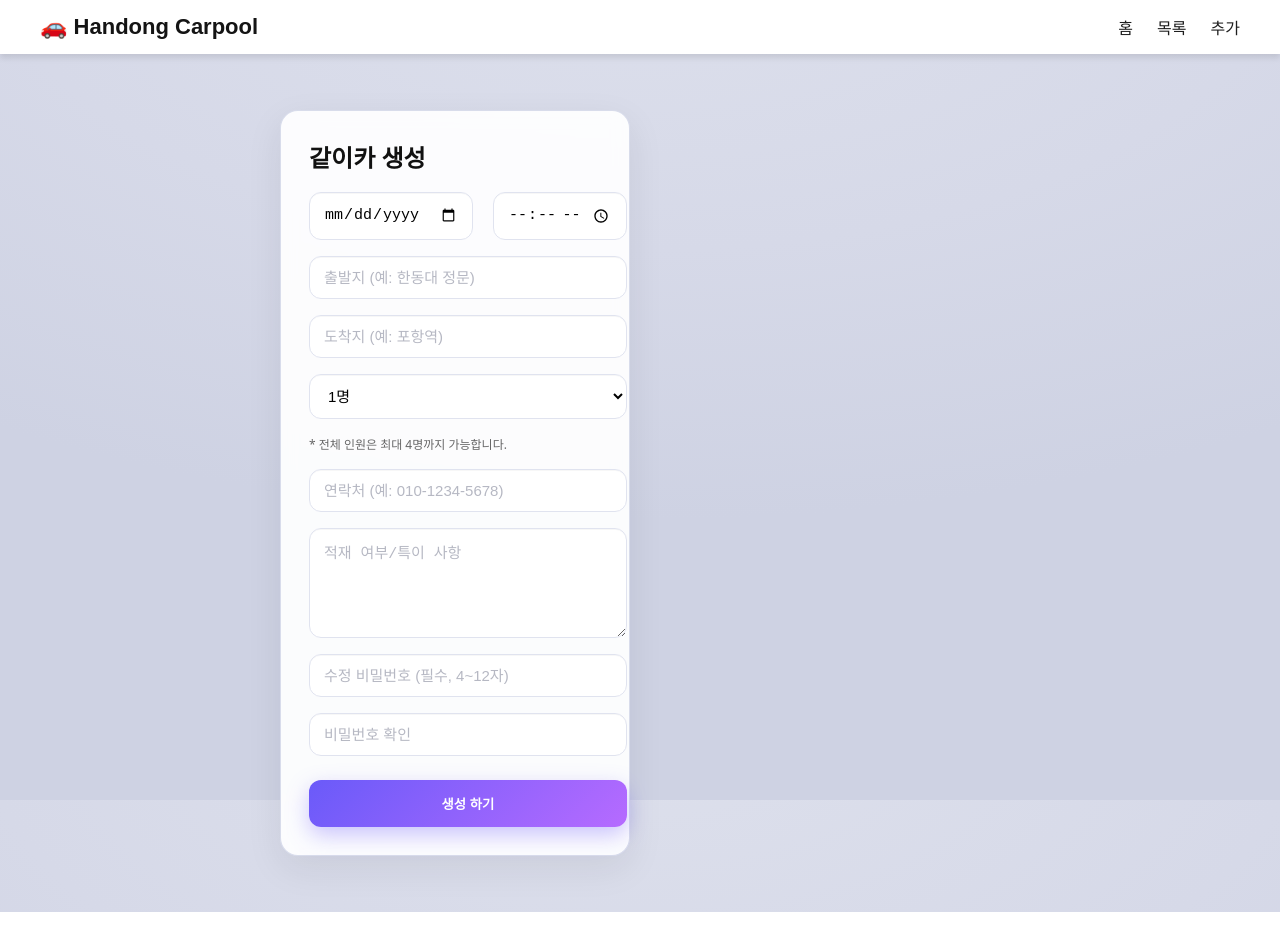
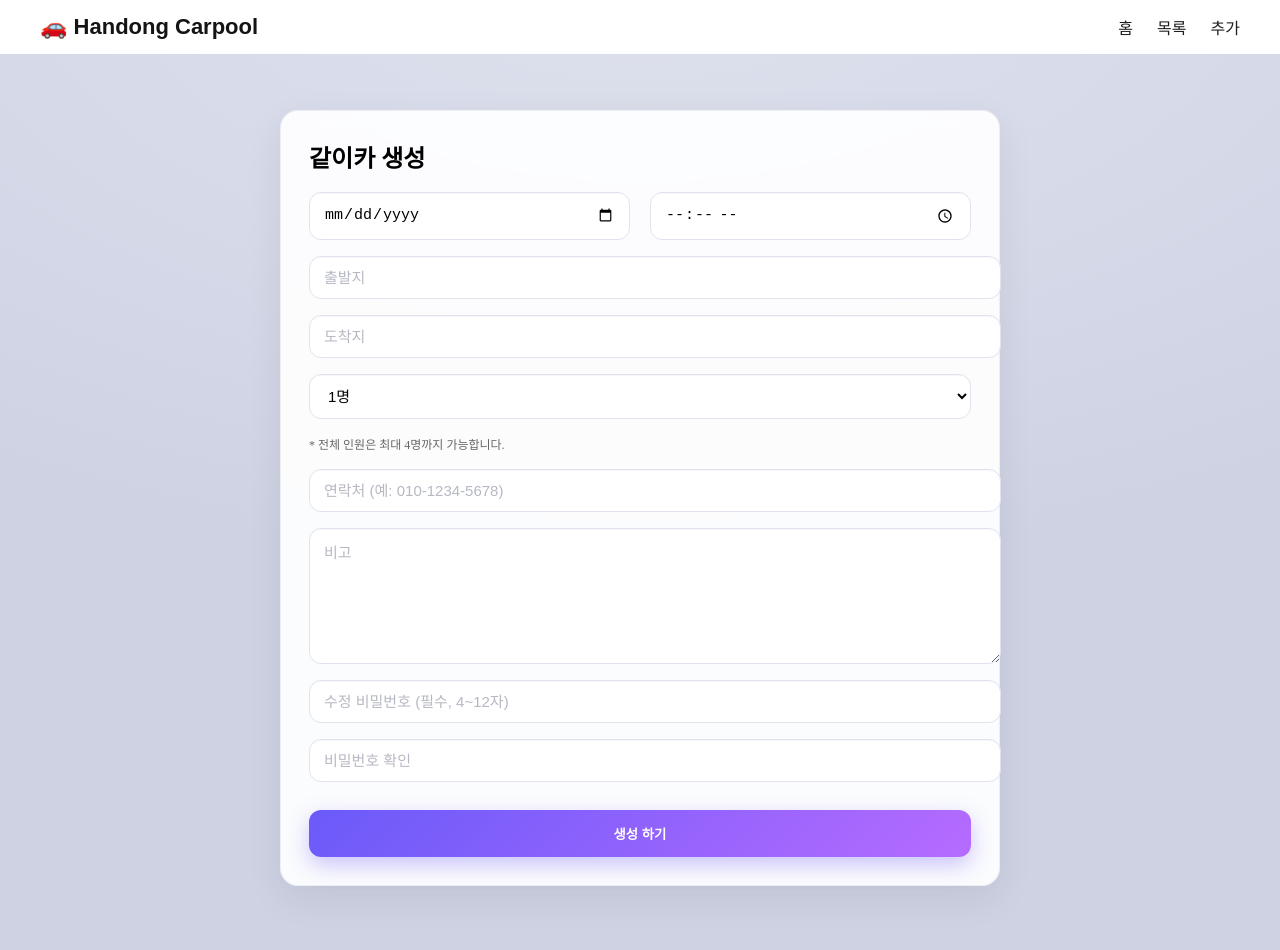
Before and after one commit to zzuniy/HandongCar_my, a React (Create React App) app: page /create in a window 1280 px wide. Shown: the top 950 px of the page. Before the commit the page ends 912 px from the top, so only its background shows below. Built offline with nearby package versions, Linux system fonts and the light colour scheme; no server answers.

Commit message:
css fixed to module & jueun pages

```diff
--- a/src/App.jsx
+++ b/src/App.jsx
@@ -5,7 +5,6 @@ import DetailPage from './pages/detail';
 import CreatePage from './pages/create';
 import UpdatePage from './pages/update';
 import MainLayout from './Layouts/MainLayout';
-import "./assets/dayeon_ui.css";
 
 export default function App() {
   return (
--- a/src/assets/dayeon_ui.css
+++ /dev/null
@@ -1,139 +0,0 @@
-:root{
-  /* Brand */
-  --brand-grad: linear-gradient(135deg,#6a5af9,#b66bff);
-  --brand-1:#6a5af9;
-
-  /* Base */
-  --page-bg:#f7f8fb;
-  --card-bg:rgba(255,255,255,.8);
-  --card-border:rgba(255,255,255,.65);
-  --text-1:#111; --text-2:#666;
-  --border:#e9e9ef;
-  --radius:18px;
-  --shadow:0 12px 36px rgba(22,24,35,.08);
-}
-
-html,body,#root{height:100%}
-body{
-  margin:0;
-  background:var(--page-bg);
-  font-family:system-ui,-apple-system,"Segoe UI",Roboto,"Noto Sans KR",sans-serif;
-  color:var(--text-1);
-}
-
-/* layout */
-.page{
-  min-height:100dvh;
-  display:flex;
-  align-items:flex-start;
-  justify-content:center;
-  padding:56px 16px;
-}
-.container{
-  width:100%;
-  max-width:720px;
-}
-.card{
-  background:var(--card-bg);
-  backdrop-filter:blur(10px);
-  -webkit-backdrop-filter:blur(10px);
-  border:1px solid var(--card-border);
-  border-radius:var(--radius);
-  box-shadow:var(--shadow);
-  padding:28px;
-}
-
-/* heading */
-h1{margin:0 0 18px;font-size:24px}
-
-/* form */
-.form{display:grid;gap:16px}
-.row-2{
-  display:grid;
-  grid-template-columns:1fr 1fr;
-  gap:18px;
-}
-
-/* fields */
-.input,.select,.textarea{
-  width:100%;
-  border:1px solid var(--border);
-  border-radius:12px;
-  padding:12px 14px;
-  font-size:15px;
-  background:#fff;
-  outline:none;
-  box-shadow:0 1px 0 rgba(0,0,0,.02) inset;
-}
-.textarea{min-height:110px;resize:vertical}
-.input::placeholder,.textarea::placeholder{color:#b6b8c3}
-
-.hint{font-size:12px;color:var(--text-2)}
-
-/* actions */
-.actions{margin-top:8px}
-.button{
-  width:100%;
-  border:none;
-  border-radius:12px;
-  padding:14px;
-  color:#fff;
-  font-weight:700;
-  cursor:pointer;
-  transition:transform .03s ease,filter .15s ease;
-}
-.button:active{transform:translateY(1px)}
-.btn-gradient{
-  background:var(--brand-grad);
-  box-shadow:0 8px 22px rgba(106,90,249,.35);
-}
-.btn-gradient:hover{filter:brightness(1.02)}
-
-/* 전역 박스 사이징 */
-*,
-*::before,
-*::after { box-sizing: border-box; }
-
-/* 카드 배경을 살짝 더 흐리게(인풋과 구분) */
-.card {
-  background: rgba(255,255,255,.92);  /* 기존 .80 → .92로 */
-  backdrop-filter: blur(8px);
-  -webkit-backdrop-filter: blur(8px);
-  border: 1px solid rgba(230,232,240,.7);
-}
-
-/* 행 2개 레이아웃: flex로 전환 + 간격 키우기 */
-.row-2 {
-  display: flex;                /* grid → flex */
-  gap: 20px;                    /* 간격 확실히 */
-}
-.row-2 > * { flex: 1; }
-
-/* 인풋 대비 강화 (경계선/그림자) */
-.input, .select, .textarea {
-  background: #fff;
-  border: 1px solid #e0e3ef;    /* 조금 더 진한 회색 */
-  box-shadow: 0 1px 0 rgba(0,0,0,.03) inset;
-}
-
-/* 포커스시 경계 강조 */
-.input:focus, .select:focus, .textarea:focus {
-  border-color: #c8ccf5;
-  outline: 0;
-  box-shadow: 0 0 0 3px rgba(106,90,249,.12);
-}
-
-/* 카드 좌우/상하 여백도 살짝 조정 */
-.page { padding: 56px 20px; }
-.container { max-width: 720px; }
-
-:root { --danger:#c03737; }
-.hint.error { color: var(--danger); }
-
-body{
-  /* 기존 background 지우고 아래로 교체 */
-  background:
-    radial-gradient(1200px 600px at 50% -10%, #dde0ec, #d6d9e8 55%, #ced2e3 100%);
-}
-
-.card{ border-color: rgba(210,214,232,.85); }
--- /dev/null
+++ b/src/assets/styles/dayeon.module.css
@@ -0,0 +1,67 @@
+/* src/assets/styles/Dayeon.module.css */
+/* 전역(:root, body) 없음 — 오직 이 모듈을 import한 컴포넌트에만 영향 */
+
+.page{
+  min-height:100dvh;
+  display:flex;
+  align-items:flex-start;
+  justify-content:center;
+  padding:56px 20px;
+  /* 배경은 이 페이지에서만 보이게 */
+  background: radial-gradient(1200px 600px at 50% -10%, #dde0ec, #d6d9e8 55%, #ced2e3 100%);
+}
+.container{ width:100%; max-width:720px; }
+.card{
+  background: rgba(255,255,255,.92);
+  backdrop-filter: blur(8px);
+  -webkit-backdrop-filter: blur(8px);
+  border: 1px solid rgba(230,232,240,.7);
+  border-radius: 18px;
+  box-shadow: 0 12px 36px rgba(22,24,35,.08);
+  padding: 28px;
+}
+h1{ margin:0 0 18px; font-size:24px; }
+
+.form{ display:grid; gap:16px; }
+.row2{ display:flex; gap:20px; }
+.row2 > * { flex:1; }
+
+.input,.select,.textarea{
+  width:100%;
+  border:1px solid #e0e3ef;
+  border-radius:12px;
+  padding:12px 14px;
+  font-size:15px;
+  background:#fff;
+  outline:none;
+  box-shadow:0 1px 0 rgba(0,0,0,.03) inset;
+}
+.textarea{ min-height:110px; resize:vertical; }
+.input::placeholder,.textarea::placeholder{ color:#b6b8c3; }
+
+.input:focus,.select:focus,.textarea:focus{
+  border-color:#c8ccf5;
+  box-shadow:0 0 0 3px rgba(106,90,249,.12);
+  outline:0;
+}
+
+.hint{ font-size:12px; color:#666; }
+.hintError{ color:#c03737; }
+
+.actions{ margin-top:12px; }
+.button{
+  width:100%;
+  border:none;
+  border-radius:12px;
+  padding:14px;
+  color:#fff;
+  font-weight:700;
+  cursor:pointer;
+  transition: transform .03s ease, filter .15s ease;
+}
+.button:active{ transform: translateY(1px); }
+.btnGradient{
+  background: linear-gradient(135deg,#6a5af9,#b66bff);
+  box-shadow: 0 8px 22px rgba(106,90,249,.35);
+}
+.btnGradient:hover{ filter:brightness(1.02); }
--- a/src/assets/styles/ui.css
+++ /dev/null
@@ -1,81 +0,0 @@
-/* src/assets/dayeon_ui.css */
-:root {
-  --bg-grad: linear-gradient(135deg, #6a5af9, #b66bff);
-  --card-bg: #fff;
-  --text-1: #111;
-  --text-2: #666;
-  --border: #eee;
-  --primary: #7a6bff;
-  --primary-strong: #6a5af9;
-  --radius: 16px;
-  --shadow: 0 10px 30px rgba(0,0,0,.08);
-}
-
-html, body, #root {
-  height: 100%;
-}
-body {
-  margin: 0;
-  background: var(--bg-grad);
-  font-family: system-ui, -apple-system, "Segoe UI", Roboto, "Noto Sans KR", sans-serif;
-  color: var(--text-1);
-}
-
-.container {
-  max-width: 720px;
-  margin: 48px auto;
-  padding: 0 16px;
-}
-
-.card {
-  background: var(--card-bg);
-  border-radius: var(--radius);
-  box-shadow: var(--shadow);
-  padding: 28px;
-}
-
-h1 {
-  margin: 0 0 16px;
-  font-size: 24px;
-}
-
-.form {
-  display: grid;
-  gap: 12px;
-}
-
-.row-2 {
-  display: grid;
-  grid-template-columns: 1fr 1fr;
-  gap: 12px;
-}
-
-.input, .select, .textarea, .button {
-  width: 100%;
-  border-radius: 12px;
-  border: 1px solid var(--border);
-  padding: 12px 14px;
-  font-size: 15px;
-  outline: none;
-  background: #fff;
-}
-
-.textarea { min-height: 110px; resize: vertical; }
-
-.hint { font-size: 12px; color: var(--text-2); }
-
-.button {
-  background: var(--primary);
-  color: #fff;
-  border: none;
-  padding: 14px;
-  font-weight: 600;
-  cursor: pointer;
-}
-.button:hover { background: var(--primary-strong); }
-
-.toolbar { display:flex; justify-content:flex-end; margin-top: 8px; }
-.badge {
-  display:inline-block; padding: 4px 10px; border:1px solid var(--border);
-  border-radius: 999px; font-size: 12px; color: var(--text-2);
-}
--- a/src/pages/create.jsx
+++ b/src/pages/create.jsx
@@ -1,106 +1,82 @@
 import { useState } from "react";
 import { createPost } from "../api";
 import { useNavigate } from "react-router-dom";
+import styles from "../assets/styles/dayeon.module.css";
 
 const INIT = {
-  date: "", time: "",
-  start_point: "", destination: "",
-  total_people: 1,
-  host_phone: "",
-  note: "",
-  current_people: 0,
-  status: "모집 중",
-  total_time: "",
-  created_at: new Date().toISOString(),
-  joined: false
+  date:"", time:"",
+  start_point:"", destination:"",
+  total_people:1, host_phone:"",
+  note:"", current_people:0,
+  status:"모집 중", total_time:"",
+  created_at:new Date().toISOString(), joined:false,
 };
 
 export default function CreatePage(){
   const [form, setForm] = useState(INIT);
   const [pw, setPw] = useState("");
   const [pw2, setPw2] = useState("");
-  const [err, setErr] = useState("");
   const nav = useNavigate();
 
-  const onChange = (e) => {
-    const { name, value } = e.target;
-    const v = name.includes("people") ? Number(value) : value;
-    setForm(f => ({ ...f, [name]: v }));
+  const onChange = (e)=>{
+    const {name, value} = e.target;
+    setForm(f => ({...f, [name]: name.includes("people") ? Number(value) : value}));
   };
 
-  const onSubmit = async (e) => {
+  const onSubmit = async (e)=>{
     e.preventDefault();
-    setErr("");
 
-    // 필수값 체크
     const req = ["date","time","start_point","destination","total_people","host_phone"];
     const miss = req.filter(k => !String(form[k]).trim());
-    if (miss.length) return setErr("필수 항목을 모두 입력하세요.");
+    if (miss.length) return alert("필수 항목을 모두 입력하세요.");
 
-    // 비밀번호 규칙
-    if (!pw.trim()) return setErr("비밀번호를 입력하세요.");
-    if (pw.length < 4 || pw.length > 12) return setErr("비밀번호는 4~12자입니다.");
-    if (pw !== pw2) return setErr("비밀번호가 일치하지 않습니다.");
+    const phoneOk = /^01[016789]-?\d{3,4}-?\d{4}$/.test(form.host_phone);
+    if (!phoneOk) return alert("연락처 형식을 확인하세요. 예) 010-1234-5678");
 
-    const payload = { ...form, password: pw };
+    if (!pw.trim()) return alert("비밀번호를 입력하세요.");
+    if (pw.length < 4 || pw.length > 12) return alert("비밀번호는 4~12자입니다.");
+    if (pw !== pw2) return alert("비밀번호가 일치하지 않습니다.");
 
-    try {
-      const res = await createPost(payload);
+    try{
+      const res = await createPost({...form, password: pw});
       const newId = res?.data?.id;
-      alert("생성 완료. 비밀번호가 설정되었습니다.");
+      alert("게시글이 생성되었습니다!");
       if (newId) nav(`/update/${newId}`);
-    } catch (err) {
+    }catch(err){
       console.error("[POST ERROR]", err?.config?.baseURL + err?.config?.url, err?.response?.status, err?.response?.data);
       alert("생성에 실패했습니다. 콘솔을 확인하세요.");
     }
   };
 
   return (
-    <div className="page">
-      <div className="container">
-        <div className="card">
+    <div className={styles.page}>
+      <div className={styles.container}>
+        <div className={styles.card}>
           <h1>같이카 생성</h1>
 
-          <form className="form" onSubmit={onSubmit}>
-            <div className="row-2">
-              <input className="input" type="date" name="date" value={form.date} onChange={onChange} />
-              <input className="input" type="time" name="time" value={form.time} onChange={onChange} />
+          <form className={styles.form} onSubmit={onSubmit}>
+            <div className={styles.row2}>
+              <input className={styles.input} type="date" name="date" value={form.date} onChange={onChange}/>
+              <input className={styles.input} type="time" name="time" value={form.time} onChange={onChange}/>
             </div>
 
-            <input className="input" name="start_point" placeholder="출발지 (예: 한동대 정문)" value={form.start_point} onChange={onChange} />
-            <input className="input" name="destination" placeholder="도착지 (예: 포항역)" value={form.destination} onChange={onChange} />
+            <input className={styles.input} name="start_point" placeholder="출발지" value={form.start_point} onChange={onChange}/>
+            <input className={styles.input} name="destination" placeholder="도착지" value={form.destination} onChange={onChange}/>
 
-            <select className="select" name="total_people" value={form.total_people} onChange={onChange}>
-              <option value={1}>1명</option>
-              <option value={2}>2명</option>
-              <option value={3}>3명</option>
-              <option value={4}>4명</option>
+            <select className={styles.select} name="total_people" value={form.total_people} onChange={onChange}>
+              <option value={1}>1명</option><option value={2}>2명</option>
+              <option value={3}>3명</option><option value={4}>4명</option>
             </select>
-            <div className="hint">* 전체 인원은 최대 4명까지 가능합니다.</div>
+            <div className={styles.hint}>* 전체 인원은 최대 4명까지 가능합니다.</div>
 
-            <input className="input" name="host_phone" placeholder="연락처 (예: 010-1234-5678)" value={form.host_phone} onChange={onChange} />
-            <textarea className="textarea" name="note" placeholder="적재 여부/특이 사항" value={form.note} onChange={onChange} />
+            <input className={styles.input} name="host_phone" placeholder="연락처 (예: 010-1234-5678)" value={form.host_phone} onChange={onChange}/>
+            <textarea className={styles.textarea} name="note" placeholder="비고" value={form.note} onChange={onChange}/>
 
-            {/* 비밀번호(필수) + 확인 */}
-            <input
-              className="input"
-              type="password"
-              placeholder="수정 비밀번호 (필수, 4~12자)"
-              value={pw}
-              onChange={(e)=>setPw(e.target.value)}
-            />
-            <input
-              className="input"
-              type="password"
-              placeholder="비밀번호 확인"
-              value={pw2}
-              onChange={(e)=>setPw2(e.target.value)}
-            />
+            <input className={styles.input} type="password" placeholder="수정 비밀번호 (필수, 4~12자)" value={pw} onChange={e=>setPw(e.target.value)}/>
+            <input className={styles.input} type="password" placeholder="비밀번호 확인" value={pw2} onChange={e=>setPw2(e.target.value)}/>
 
-            {err && <div className="hint" style={{color:"#c03737"}}>{err}</div>}
-
-            <div className="actions">
-              <button className="button btn-gradient" type="submit">생성 하기</button>
+            <div className={styles.actions}>
+              <button className={`${styles.button} ${styles.btnGradient}`} type="submit">생성 하기</button>
             </div>
           </form>
         </div>
--- a/src/pages/update.jsx
+++ b/src/pages/update.jsx
@@ -1,6 +1,7 @@
 import { useEffect, useState } from "react";
 import { getPost, updatePost } from "../api";
 import { useParams } from "react-router-dom";
+import styles from "../assets/styles/dayeon.module.css";
 
 export default function UpdatePage(){
   const { id } = useParams();
@@ -27,7 +28,7 @@ export default function UpdatePage(){
 
   const checkPw = () => {
     if (!form?.password) {
-      alert("이 게시글에 비밀번호가 없습니다. (정책상 없어야 함)");
+      alert("이 게시글에 비밀번호가 없습니다.");
       return;
     }
     if (pwInput === form.password) {
@@ -46,8 +47,16 @@ export default function UpdatePage(){
   const onSubmit = async (e) => {
     e.preventDefault();
     if (!pwOK) return alert("먼저 비밀번호를 확인하세요.");
+    if (form.current_people > form.total_people) {
+      alert("현재 인원이 정원을 초과했습니다.");
+      return;
+    }
+    const next = {
+      ...form,
+      status: form.current_people >= form.total_people ? "마감" : form.status,
+    };
     try {
-      await updatePost(id, form);
+      await updatePost(id, next);
       alert("수정 완료!");
     } catch (err) {
       console.error("[PUT ERROR]", err?.config?.baseURL + err?.config?.url, err?.response?.status, err?.response?.data);
@@ -57,23 +66,22 @@ export default function UpdatePage(){
 
   if (loading || !form)
     return (
-      <div className="page">
-        <div className="container">
-          <div className="card">로딩 중…</div>
+      <div className={styles.page}>
+        <div className={styles.container}>
+          <div className={styles.card}>로딩 중…</div>
         </div>
       </div>
     );
 
   return (
-    <div className="page">
-      <div className="container">
-        <div className="card">
+    <div className={styles.page}>
+      <div className={styles.container}>
+        <div className={styles.card}>
           <h1>같이카 수정</h1>
 
-          {/* 비밀번호 확인 바 */}
-          <div className="row-2" style={{ alignItems: "center" }}>
+          <div className={styles.row2} style={{ alignItems: "center" }}>
             <input
-              className="input"
+              className={styles.input}
               type="password"
               placeholder="비밀번호 입력"
               value={pwInput}
@@ -81,7 +89,7 @@ export default function UpdatePage(){
             />
             <button
               type="button"
-              className="button btn-gradient"
+              className={`${styles.button} ${styles.btnGradient}`}
               onClick={checkPw}
               disabled={pwOK}
             >
@@ -89,33 +97,32 @@ export default function UpdatePage(){
             </button>
           </div>
 
-          <form className="form" onSubmit={onSubmit}>
-            <div className="row-2">
-              <input className="input" type="date" name="date" value={form.date || ""} onChange={onChange} disabled={!pwOK}/>
-              <input className="input" type="time" name="time" value={form.time || ""} onChange={onChange} disabled={!pwOK}/>
+          <form className={styles.form} onSubmit={onSubmit}>
+            <div className={styles.row2}>
+              <input className={styles.input} type="date" name="date" value={form.date || ""} onChange={onChange} disabled={!pwOK}/>
+              <input className={styles.input} type="time" name="time" value={form.time || ""} onChange={onChange} disabled={!pwOK}/>
             </div>
 
-            <input className="input" name="start_point" value={form.start_point || ""} onChange={onChange} disabled={!pwOK}/>
-            <input className="input" name="destination" value={form.destination || ""} onChange={onChange} disabled={!pwOK}/>
+            <input className={styles.input} name="start_point" value={form.start_point || ""} onChange={onChange} disabled={!pwOK}/>
+            <input className={styles.input} name="destination" value={form.destination || ""} onChange={onChange} disabled={!pwOK}/>
 
-            <select className="select" name="total_people" value={form.total_people ?? 1} onChange={onChange} disabled={!pwOK}>
-              <option value={1}>1명</option>
-              <option value={2}>2명</option>
-              <option value={3}>3명</option>
-              <option value={4}>4명</option>
+            <select className={styles.select} name="total_people" value={form.total_people ?? 1} onChange={onChange} disabled={!pwOK}>
+              <option value={1}>1명</option><option value={2}>2명</option>
+              <option value={3}>3명</option><option value={4}>4명</option>
             </select>
 
-            <input className="input" type="number" min="0" name="current_people" value={form.current_people ?? 0} onChange={onChange} disabled={!pwOK}/>
-            <input className="input" name="host_phone" value={form.host_phone || ""} onChange={onChange} disabled={!pwOK}/>
-            <input className="input" name="total_time" value={form.total_time || ""} onChange={onChange} disabled={!pwOK}/>
-            <select className="select" name="status" value={form.status || "모집 중"} onChange={onChange} disabled={!pwOK}>
-              <option>모집 중</option>
-              <option>마감</option>
+            <input className={styles.input} type="number" min="0" name="current_people" value={form.current_people ?? 0} onChange={onChange} disabled={!pwOK}/>
+            <input className={styles.input} name="host_phone" value={form.host_phone || ""} onChange={onChange} disabled={!pwOK}/>
+            <input className={styles.input} name="total_time" value={form.total_time || ""} onChange={onChange} disabled={!pwOK}/>
+            <select className={styles.select} name="status" value={form.status || "모집 중"} onChange={onChange} disabled={!pwOK}>
+              <option>모집 중</option><option>마감</option>
             </select>
-            <textarea className="textarea" name="note" value={form.note || ""} onChange={onChange} disabled={!pwOK}/>
+            <textarea className={styles.textarea} name="note" value={form.note || ""} onChange={onChange} disabled={!pwOK}/>
 
-            <div className="actions">
-              <button className="button btn-gradient" type="submit" disabled={!pwOK}>수정 하기</button>
+            <div className={styles.actions}>
+              <button className={`${styles.button} ${styles.btnGradient}`} type="submit" disabled={!pwOK}>
+                수정 하기
+              </button>
             </div>
           </form>
         </div>
```
Also changed, not shown: 1 other file (tests, documents, lock files or other folders).
